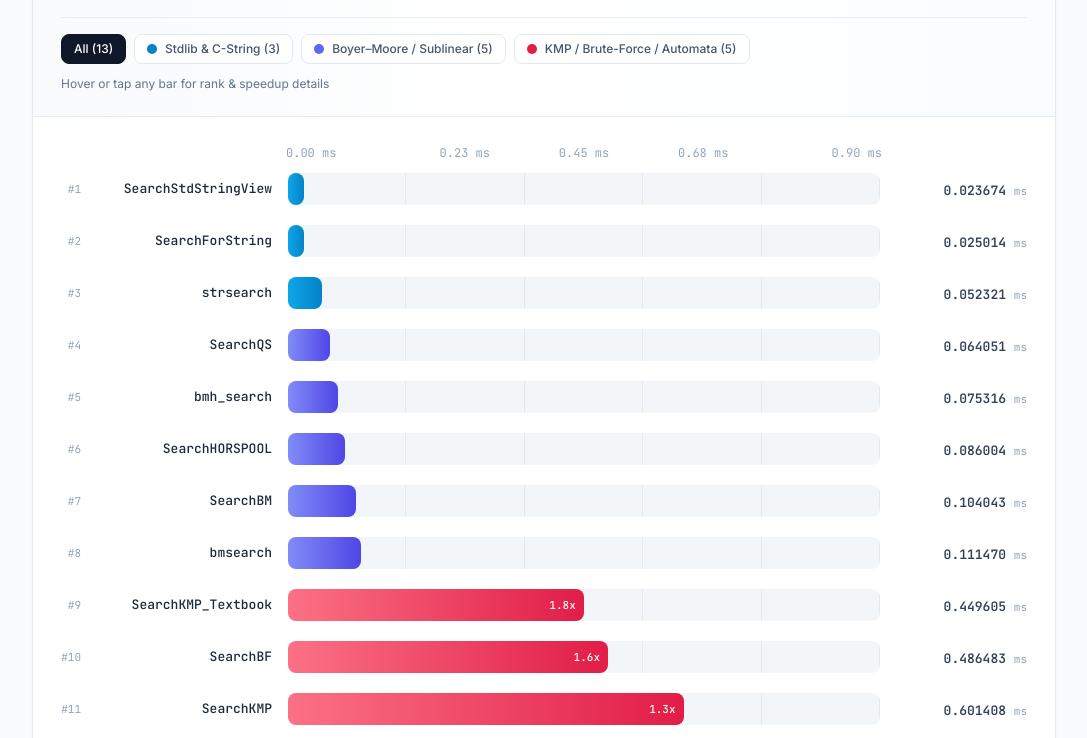
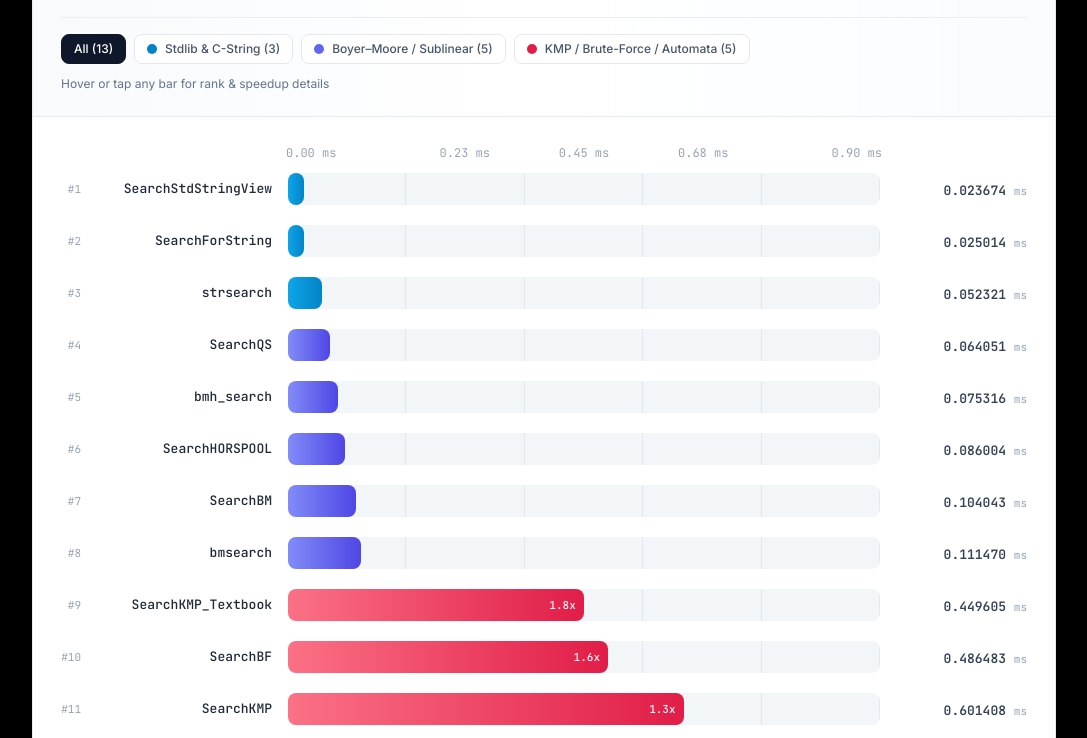
Before and after one commit to rcsim2/string_searching2, a plain HTML site: page docs/index.html in a window 1280 px wide. Shown: the part 144-882 px from the top of the page, without its empty margins (96-1183 px from the left). Drawn offline with nearby package versions, Linux system fonts and the light colour scheme.

Commit message:
Change background color to black in index.html

```diff
--- a/docs/index.html
+++ b/docs/index.html
@@ -10,7 +10,7 @@
   <link href="https://fonts.googleapis.com/css2?family=Inter:wght@400;500;600;700&family=JetBrains+Mono:wght@400;500;600&display=swap" rel="stylesheet" />
   <style>
     :root {
-      --bg-page: #f8fafc;
+      --bg-page: #000000;
       --bg-card: #ffffff;
       --text-primary: #0f172a;
       --text-secondary: #475569;
```
